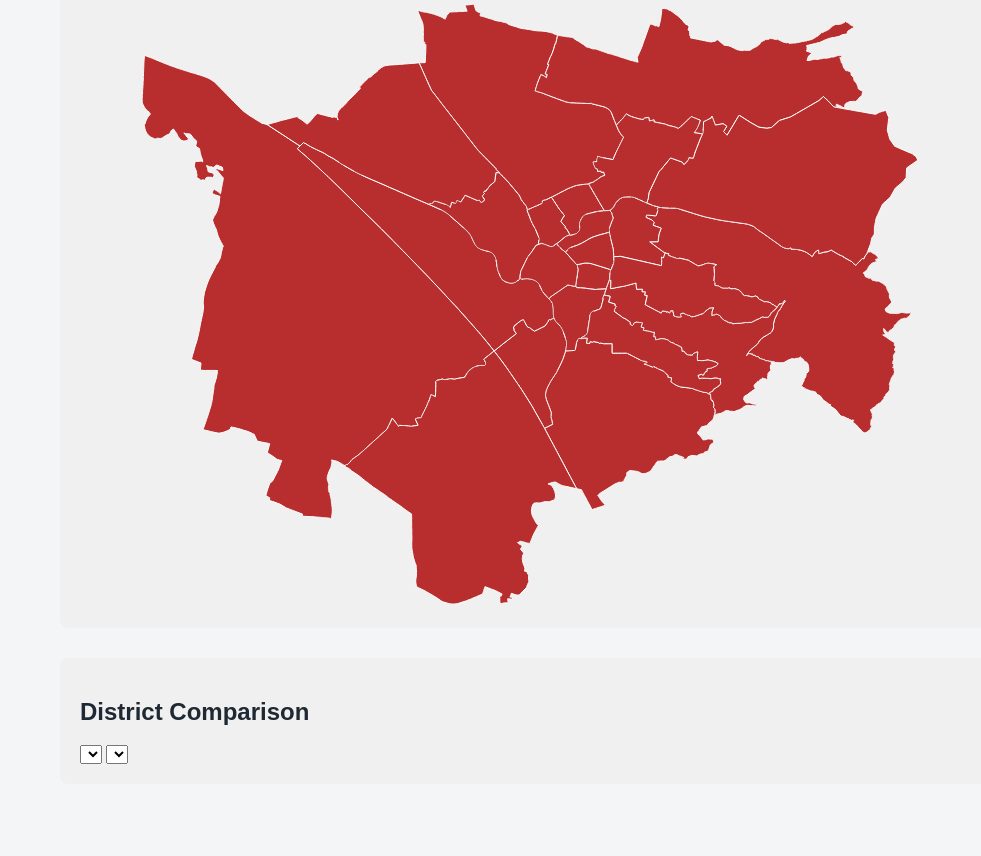
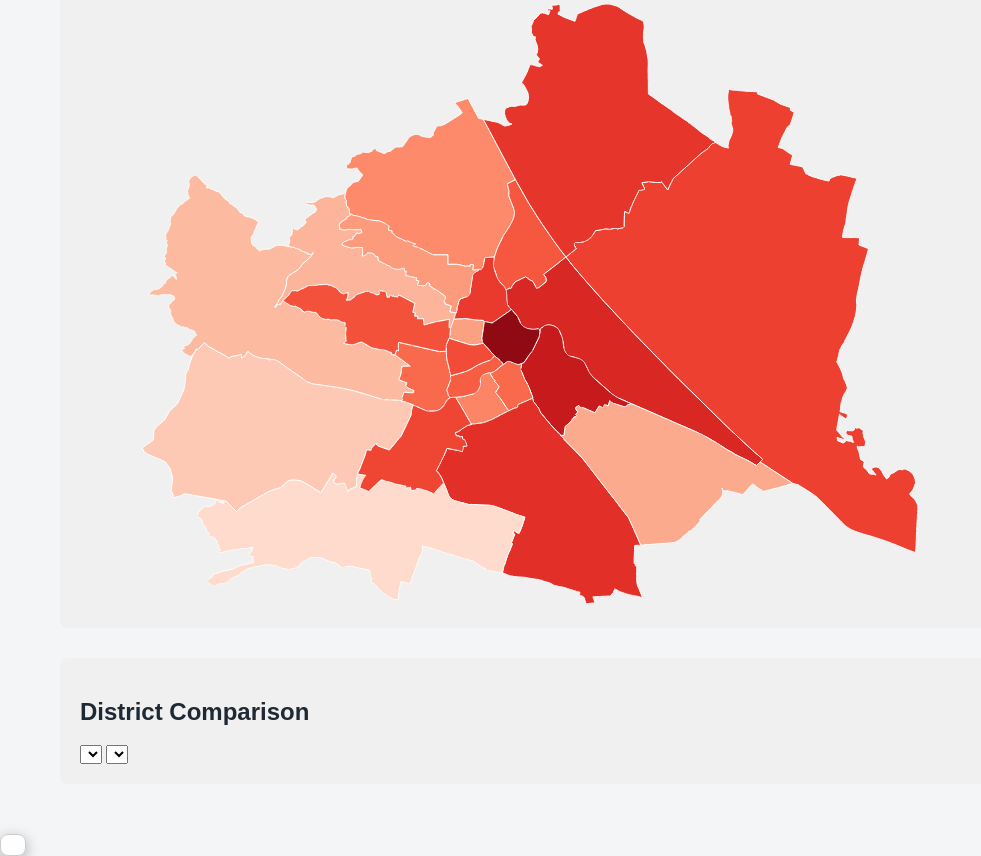
Before and after one commit to fionaaltenburger/Viennas-Public-Transportation-VIS, a website built with Vite: page index.html in a window 1280 px wide. Shown: the part 297-1153 px from the top of the page, without its empty margins (0-981 px from the left). Before the commit the page ends 1131 px from the top, so only its background shows below. Built offline with nearby package versions, Linux system fonts and the light colour scheme.

Commit message:
map with demo data

```diff
--- a/src/map.js
+++ b/src/map.js
@@ -2,7 +2,10 @@ import * as d3 from "d3";
 
 export async function renderMap() {
 
-    const geoDate = await d3.json("/data/districts.geojson");
+    const geoData = await d3.json("/data/districts.geojson");
+    const metrics = await d3.csv("/data/district_metrics.csv");
+
+    const metricsByDistrict = new Map(metrics.map(d => [d.district, d]));
 
     const width = 900;
     const height = 600;
@@ -14,15 +17,60 @@ export async function renderMap() {
         .attr("height", height);
 
     const projection = d3.geoIdentity()
-        .reflectX(true)
-        .fitSize([width, height], geoDate);
+        .reflectY(true)
+        .fitSize([width, height], geoData);
 
     const pathGenerator = d3.geoPath().projection(projection);
 
+    const color = d3.scaleSequential()
+        .domain([40,100])
+        .interpolator(d3.interpolateReds);
+
+    const tooltip = d3
+        .select("body")
+        .append("div")
+        .attr("class", "tooltip");
+
     svg.selectAll("path")
-        .data(geoDate.features)
+        .data(geoData.features)
         .join("path")
         .attr("d", pathGenerator)
-        .attr("fill", "#b82e2e")
+        .attr("fill", d => {
+            const district = getDistrictName(d);
+            const row = metricsByDistrict.get(district);
+            return row ? color(row.connectivity_score) : "#ddd";
+        })
         .attr("stroke", "#ffffff")
-}
+        .attr("stroke-width", 1)
+        .on("mouseover", (event, d) => {
+            const district = getDistrictName(d);
+            const row = metricsByDistrict.get(district);
+
+            tooltip
+            .style("opacity", 1)
+            .style("left", (event.pageX + 12) + "px")
+            .style("top", (event.pageY + 12) + "px")
+            .html(
+            `
+                <strong>${district}</strong><br>
+                Connectivity Score: ${row.connectivity_score}<br>
+                Stops: ${row.stops}<br>
+                Lines: ${row.lines}<br>
+                Departures/hour: ${row.departures_per_hour}
+            `);
+        })
+
+        .on("mouseleave", () => {
+            tooltip.style("opacity", 0);
+        });
+    }
+
+    function getDistrictName(feature) {
+        return (
+            feature.properties.name ||
+            feature.properties.district ||
+            feature.properties.NAMEK ||
+            feature.properties.NAME ||
+            feature.properties.BEZ_NAME
+        )
+    }
--- a/src/style.css
+++ b/src/style.css
@@ -75,3 +75,15 @@ main {
     height: 500px;
     border: 1px solid #ccc;
 }
+
+.tooltip {
+    position: absolute;
+    pointer-events: none;
+    background: rgba(255, 255, 255, 0.9);
+    border: 1px solid #ccc;
+    border-radius: 8px;
+    padding: 10px 12px;
+    font-size: 14px;
+    z-index: 999;
+    box-shadow: 0 4px 14px rgba(0,0,0,0.3);
+}
```
